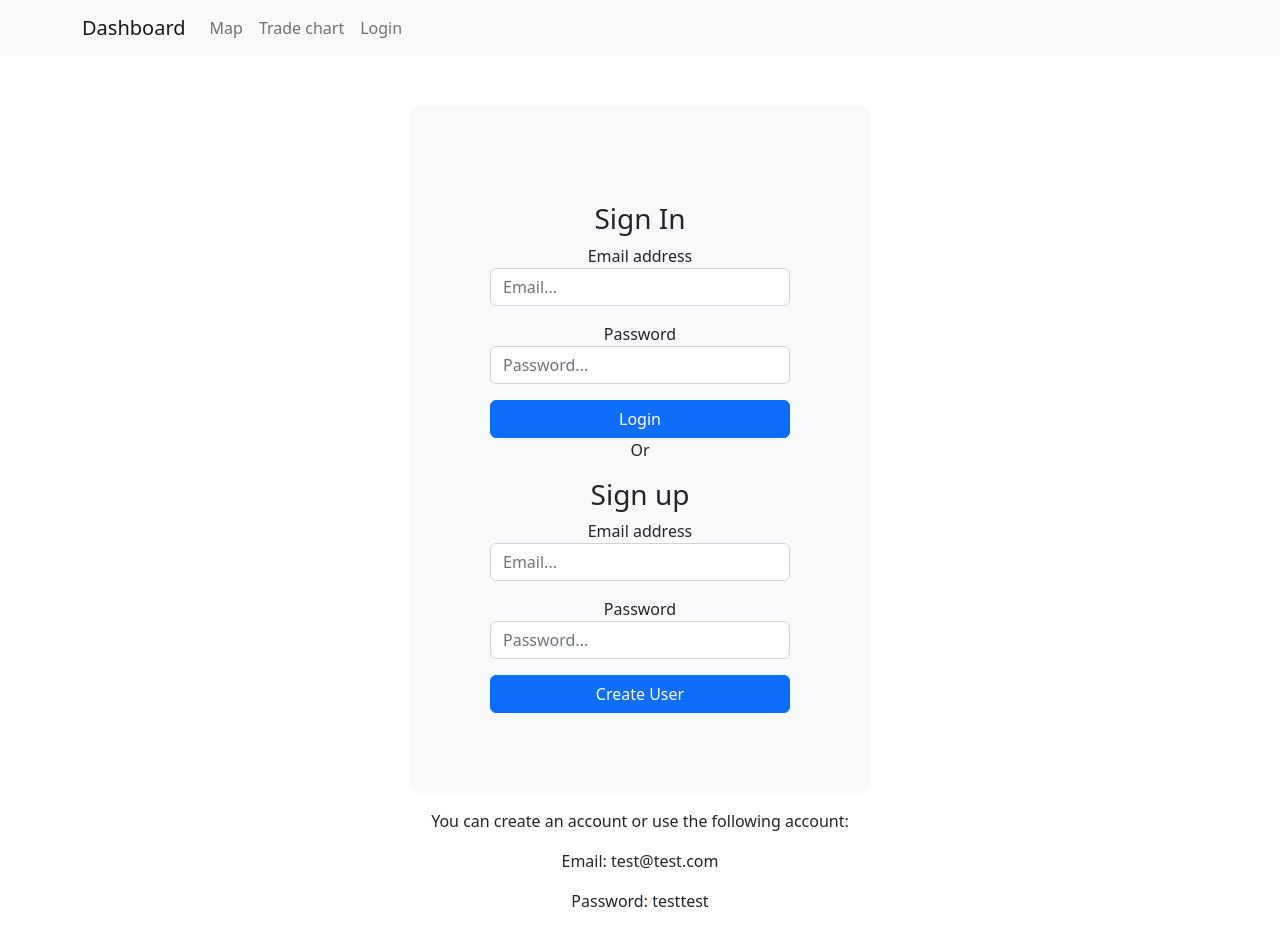
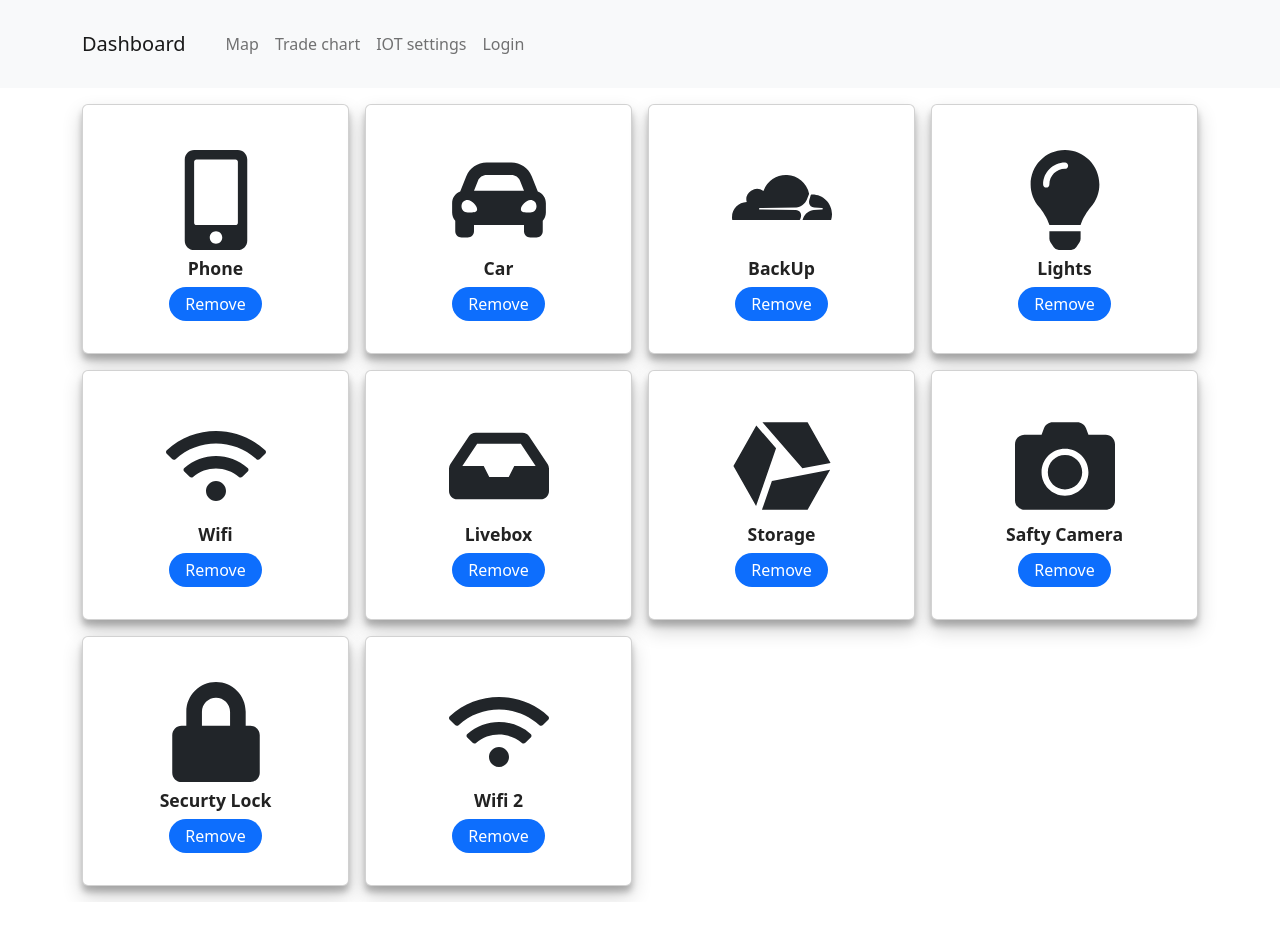
Before and after one commit to 12glaces/dashboard, a React (Create React App) app: page /iot in a window 1280 px wide. After the commit the page ends 902 px from the top, so only its background shows below. Built offline with nearby package versions, Linux system fonts and the light colour scheme; no server answers; the HTML template or start-up script is replaced by a standard one.

Commit message:
:sparkle: add IOT settings

```diff
--- a/package.json
+++ b/package.json
@@ -11,6 +11,7 @@
     "react-bootstrap": "^2.5.0",
     "react-chartjs-2": "^4.3.1",
     "react-dom": "^18.2.0",
+    "react-icons": "^4.6.0",
     "react-leaflet": "^4.1.0",
     "react-router-dom": "^6.4.2",
     "react-scripts": "5.0.1",
--- a/src/App.js
+++ b/src/App.js
@@ -12,6 +12,7 @@ import {
 import { onAuthStateChanged,signOut } from 'firebase/auth';
 import { auth } from './Firebase/firebase';
 import Trade from './pages/Trade';
+import Iot from './pages/Iot';
 const App = () => {
   const [user, setUser] = useState({});
   useEffect(() => {
@@ -33,6 +34,7 @@ const App = () => {
             <Nav className="me-auto">
               <Nav.Link href="/map">Map</Nav.Link>
               <Nav.Link href="/trade">Trade chart</Nav.Link>
+              <Nav.Link href="/iot">IOT settings</Nav.Link>
               {user? <Nav.Link className="logoff" onClick={logout}> Sign Out </Nav.Link>
               :
               <Nav.Link href="/login">Login</Nav.Link>}
@@ -41,6 +43,7 @@ const App = () => {
         </Container>
       </Navbar>
       <Routes>
+      <Route exact path='/iot' element={<Iot/>}/>
         {user? <Route exact path='*' element={<Openmap/>}/> :
         <Route exact path='*' element={<Login/>}/>}
         {user? <Route exact path='/login' element={<Openmap/>}/> :
--- a/src/App.scss
+++ b/src/App.scss
@@ -40,3 +40,42 @@
   text-align: center;
   width: 100%;
 }
+.container {
+  display: grid;
+  grid-template-columns: repeat(auto-fit, minmax(15rem, 1fr));
+  grid-gap: 1rem;
+  justify-content: center;
+  align-items: center;
+  margin: auto;
+  padding: 1rem 0;
+}
+.card {
+  display: flex;
+  align-items: center;
+  flex-direction: column;
+  width: 100%!important;
+  height: 250px!important;
+  object-fit: cover;
+  background: #fff;
+  box-shadow: 0 10px 20px rgba(0, 0, 0, 0.19), 0 6px 6px rgba(0, 0, 0, 0.23);
+  border-radius: 10px;
+  margin: auto;
+  overflow: hidden;
+  padding-top: 45px;
+}
+
+.card--title {
+  color: #222;
+  font-weight: 700;
+  text-transform: capitalize;
+  font-size: 1.1rem;
+  margin-top: 0.5rem;
+}
+
+.card--link {
+  text-decoration: none;
+  background: #0d6efd;
+  color: #fff;
+  padding: 0.3rem 1rem;
+  border-radius: 20px;
+}
--- a/src/components/LineChart.js
+++ b/src/components/LineChart.js
@@ -1,5 +1,6 @@
 import React from "react";
 import { Line } from "react-chartjs-2";
+import { Chart as ChartJS } from "chart.js/auto";
 
 const LineChart = ({ chartData }) => {
   return <Line data={chartData} />;
--- /dev/null
+++ b/src/pages/Iot.js
@@ -0,0 +1,35 @@
+import React, { useState } from 'react';
+import { FaCamera, FaCarAlt, FaCloudflare, FaInbox, FaInstalod, FaLightbulb, FaLock, FaMobileAlt, FaWifi } from 'react-icons/fa';
+const Iot = () => {
+    const [internetofthings, setinternetofthings] = useState([
+        { id: 0, title: "Phone", icon: <FaMobileAlt size={100} />},
+        { id: 1,title: "Car", icon: <FaCarAlt size={100} /> },
+        { id: 2,title: "BackUp", icon: <FaCloudflare size={100} /> },
+        { id: 3,title: "Lights", icon: <FaLightbulb size={100} /> },
+        { id: 4,title: "Wifi", icon: <FaWifi size={100} /> },
+        { id: 5, title: "Livebox", icon: <FaInbox size={100} />},
+        { id: 6,title: "Storage", icon: <FaInstalod size={100} /> },
+        { id: 7,title: "Safty camera", icon: <FaCamera size={100} /> },
+        { id: 8,title: "Securty lock", icon: <FaLock size={100} /> },
+        { id: 9,title: "Wifi 2", icon: <FaWifi size={100} /> },
+    ])
+    const removeKey = (index) => {
+        setinternetofthings(oldArray => {
+            return oldArray.filter((value, i) => i !== index)});
+      };
+
+    return (
+        <div className="container">
+            {console.log(internetofthings)}
+            {internetofthings.map((iots, index) =>
+                <div className="card">
+                    {iots.icon}
+                    <h1 className="card--title">{iots.title}</h1>
+                    <a className="card--link" onClick={()=>removeKey(index)} >Remove</a>
+                </div>
+            )}
+        </div>
+    );
+};
+
+export default Iot;
```
Also changed, not shown: 1 other file (tests, documents, lock files or other folders).
